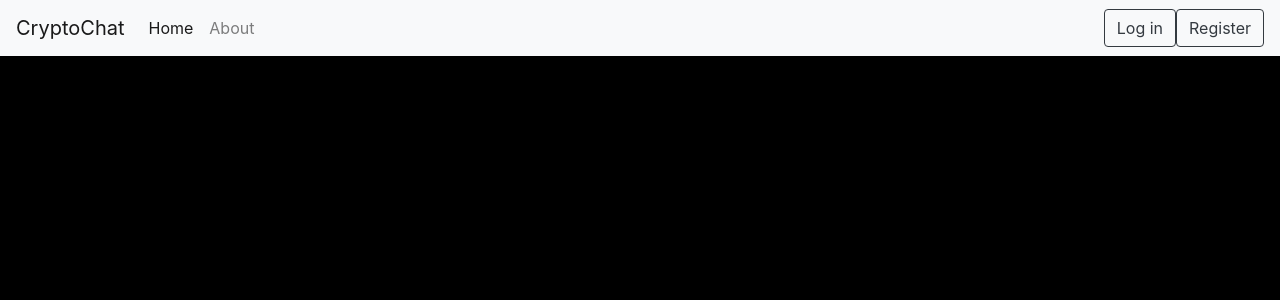
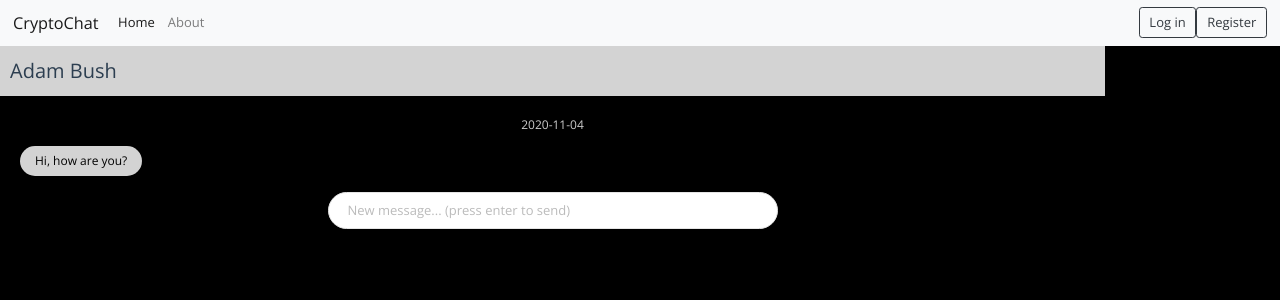
Before and after one commit to AtaGowani/CryptoChat, a Vue app in the folder frontend/: page /chat in a window 1280 px wide. Shown: the top 300 px of the page. Built offline with nearby package versions, Linux system fonts and the light colour scheme.

Commit message:
added demo messaging screen. Need to hook up to back-end/add encryption

```diff
--- a/frontend/src/router/index.js
+++ b/frontend/src/router/index.js
@@ -2,6 +2,7 @@ import { createRouter, createWebHistory } from 'vue-router'
 import Home from '../views/Home.vue'
 import Login from '../views/Login.vue'
 import Register from '../views/Register.vue'
+import MessagingScreen from "../views/MessagingScreen";
 
 const routes = [
   {
@@ -26,6 +27,11 @@ const routes = [
     path: '/register',
     name: 'register',
     component: Register
+  },
+  {
+    path: '/chat',
+    name: 'MessagingScreen',
+    component: MessagingScreen
   }
 ]
 
--- /dev/null
+++ b/frontend/src/views/MessagingScreen.vue
@@ -0,0 +1,254 @@
+<template lang="pug">
+  .chatbox#app(
+    @click=''
+  )
+    .chatbox__container
+      .chatbox__info
+        p {{ contacts[selectedContactIndex].name }}
+      .chatbox__chat
+        input.chatbox__messageInput(
+          v-model="selectedContact.messageInput"
+          ref="newMessageInput"
+          :placeholder="firstMessageSent ? 'New message...':'New message... (press enter to send)'"
+          @keyup.enter="newMessage()"
+        )
+        .chatbox__messages
+          template(v-for="(message, messageIndex) in selectedContact.messages")
+            .chatbox__date(
+              v-if="messageIndex === 0 || messageIndex > 0 && selectedContact.messages[messageIndex - 1].date !== message.date"
+            ) {{message.date}}
+            .chatbox__messageContainer(
+              :class="message.authorId === userId ? 'chatbox__messageContainer--right':''"
+              :style=`{
+                'margin-top': messageIndex > 0 && selectedContact.messages[messageIndex - 1].authorId !== message.authorId ? '12px':'4px',
+                'margin-bottom': messageIndex < (selectedContact.messages.length - 1) && selectedContact.messages[messageIndex + 1].authorId !== message.authorId ? '12px':'4px'
+              }`
+            )
+              .chatbox__message(
+                aria-label="message.content"
+                :style=`{
+                  'background-color': message.authorId === userId ? 'background-color':'lightgrey',
+                  'border-top-right-radius': (messageIndex > 0 && selectedContact.messages[messageIndex - 1].authorId === userId && message.authorId === userId) ? '5px':'20px',
+                  'border-bottom-right-radius': (messageIndex < (selectedContact.messages.length - 1) && selectedContact.messages[messageIndex + 1].authorId === userId && message.authorId === userId) ? '5px':'20px',
+                  'border-top-left-radius': (messageIndex > 0 && selectedContact.messages[messageIndex - 1].authorId === message.authorId && message.authorId !== userId) ? '5px':'20px',
+                  'border-bottom-left-radius': (messageIndex < (selectedContact.messages.length - 1) && selectedContact.messages[messageIndex + 1].authorId === message.authorId && message.authorId !== userId) ? '5px':'20px'
+                }`
+              ) {{ message.content }}
+                .chatbox__time(:class="message.authorId === userId ? 'chatbox__time--left':''") {{message.time}}
+</template>
+
+<script>
+function makeId(length) {
+  let result = "";
+  let characters = "ABCDEFGHIJKLMNOPQRSTUVWXYZabcdefghijklmnopqrstuvwxyz0123456789";
+  let charactersLength = characters.length;
+  for (let i = 0; i < length; i++) {
+    result += characters.charAt(Math.floor(Math.random() * charactersLength));
+  }
+  return result;
+}
+export default {
+  computed: {
+    selectedContact() {
+      return this.contacts[this.selectedContactIndex];
+    }
+  },
+  methods: {
+    newMessage() {
+      if (this.selectedContact.messageInput.length > 0) {
+        //let today = new Date();
+        this.selectedContact.messages.push({
+          content: this.selectedContact.messageInput,
+          authorId: this.userId,
+          time: this.getTime(),
+          date: this.getDate()
+        });
+        this.firstMessageSent = true;
+        this.selectedContact.messageInput = "";
+      }
+    },
+    getDate() {
+      let date = new Date();
+      return (
+          date.getFullYear() +
+          "-" +
+          (date.getMonth() + 1 < 10 ? "0" : "") +
+          (date.getMonth() + 1) +
+          "-" +
+          (date.getDate() < 10 ? "0" : "") +
+          date.getDate()
+      );
+    },
+    getTime() {
+      let date = new Date();
+      let hours = date.getHours();
+      let minutes = date.getMinutes();
+      let ampm = hours <= 12 ? "am" : "pm";
+      hours = hours % 12;
+      hours = hours ? hours : 12;
+      minutes = minutes < 10 ? "0" + minutes : minutes;
+      return hours + ":" + minutes + " " + ampm;
+    }
+  },
+  data: () =>({
+    userId: makeId(8),
+    firstMessageSent: false,
+    selectedContactIndex: 0,
+    contacts: [
+      {
+        name: "Adam Bush",
+        userId: "umYHX3R",
+        messageInput: "",
+        messages: [
+          {
+            content: "Hi, how are you?",
+            date: "2020-11-04",
+            time: "12:34 pm",
+            authorId: "umYHX3R"
+          }
+        ]
+      }
+    ]
+  })
+}
+</script>
+
+<style lang="stylus">
+
+@import url("https://fonts.googleapis.com/css?family=Open+Sans:400,400i,700")
+a:focus, a:active,
+button::-moz-focus-inner,
+input[type="reset"]::-moz-focus-inner,
+input[type="button"]::-moz-focus-inner,
+input[type="submit"]::-moz-focus-inner,
+select::-moz-focus-inner,
+input[type="file"] > input[type="button"]::-moz-focus-inner {
+  border: 0
+  outline: 0
+}
+
+*
+  box-sizing border-box
+  text-align center
+*:focus
+  outline none
+p
+  margin 0
+html,body
+  margin 0
+  font-size 13px
+  height 100%
+  font-family 'Open Sans', sans-serif
+  overflow hidden
+footer
+  width 100%
+
+  font-size 10px
+  color #bbb
+  a
+    text-decoration none
+    color #999
+.chatbox
+  display flex
+  align-items center
+  justify-content flex-start
+  width 100%
+  height 100%
+  &__container
+    position relative
+    width calc(100% - 175px)
+    height 100%
+  &__info
+    border 1px hidden
+    background lightgrey
+    font-size 20px
+    padding 10px 10px
+    align-items center
+    display flex
+    text-transform capitalize
+  &__chat
+    position relative
+    height calc(100% - 78px)
+  &__messages
+    margin 0 auto
+    height 100%
+    padding 20px
+    padding-bottom 75px
+    overflow-y auto
+  &__messageInput
+    position absolute
+    display block
+    font inherit
+    font-size 13px
+    text-align left
+    margin 0 auto
+    right 0
+    left 0
+    height 37px
+    padding 2px 19px
+    width 450px
+    border-radius 50px
+    border 1px solid #e4e4e4
+    bottom 26px
+    z-index 2
+    &::placeholder
+      color #bbb
+  &__messageContainer
+    width 100%
+    display flex
+    align-items center
+    margin 6px 0
+    justify-content flex-start
+    &--right
+      justify-content flex-end
+      .chatbox__message
+        background-color yellow
+      color black
+      border none
+  &__message
+    position relative
+    max-width 400px
+    padding 6px 15px
+    text-align left
+    border-radius 20px
+    font-size 12px
+    color black
+    word-break break-word
+    background-color #f4f4f4
+    &:hover
+      .chatbox__time
+        display block
+  &__time
+    display none
+    position absolute
+    color #ccc
+    right -55px
+    top calc(50% - 9px)
+    &--left
+      left -55px
+      right auto
+  &__date
+    width 100%
+    height 20px
+    text-align center
+    margin 13px 0 10px
+    font-size 12px
+    color #ccc
+    &:nth-child(1)
+      margin-top 0
+  &__color
+    width 25px
+    height 25px
+    border-radius 30px
+    cursor pointer
+    &:hover
+      opacity .9
+@media screen and (max-width: 600px)
+  .chatbox__contacts
+    width 85px
+  .chatbox__container
+    width calc(100% - 85px)
+@media screen and (max-width: 640px)
+  .chatbox__messageInput
+    width 290px
+</style>
```
Also changed, not shown: 1 other file (tests, documents, lock files or other folders).
